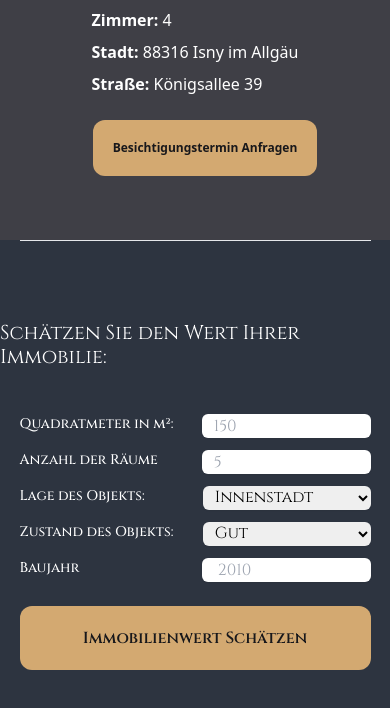
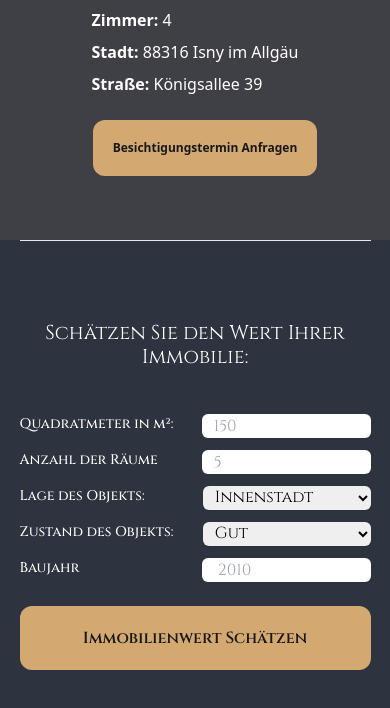
Before and after one commit to florianpausch/immo-project-1, a React (Vite) app: page /property/1 in a window 390 px wide. Shown: the part 1584-2292 px from the top of the page. Built offline with nearby package versions, Linux system fonts and the light colour scheme; a web font is replaced by a local one.

Commit message:
finally debugged + Better

```diff
--- a/src/sections/Inserat.jsx
+++ b/src/sections/Inserat.jsx
@@ -55,7 +55,7 @@ const Inserat = () => {
       className="h-[100vh] font-cinzel bg-background flex flex-col items-center text-white"
     >
       <hr className="w-[90vw] " />
-      <h1 className="md:text-3xl text-xl mt-20 mb-10">
+      <h1 className="md:text-3xl items-center text-center justify-center text-xl mt-20 mb-10">
         Schätzen Sie den Wert Ihrer Immobilie:
       </h1>
       <form onSubmit={handleEstimate} className="space-y-4 w-[90vw] md:w-fit">
```
